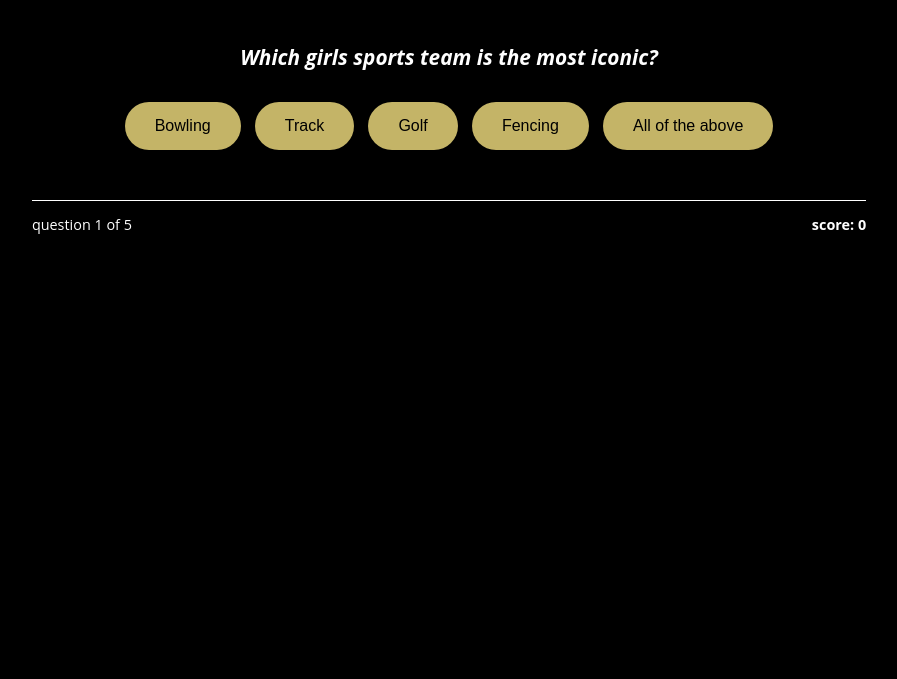
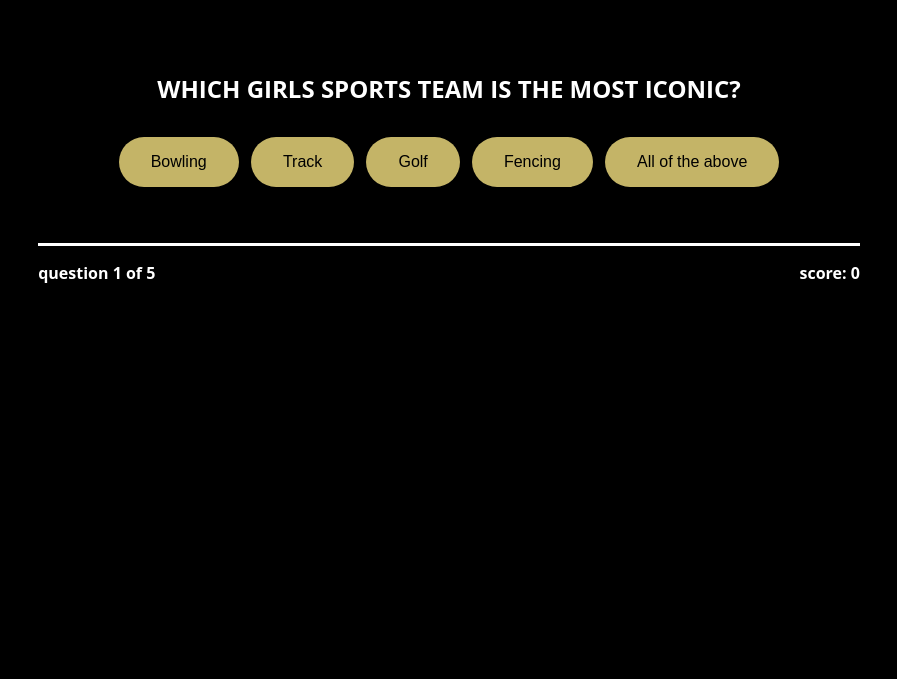
Before and after one commit to staten-island-tech/quizgame-zhou-ye, a website built with Parcel: page src/index.html in a window 1280 px wide. Shown: the part 121-800 px from the top of the page, without its empty margins (191-1088 px from the left). Built offline with nearby package versions, Linux system fonts and the light colour scheme.

Commit message:
when is it my turn to be happy

```diff
--- a/src/js/index.js
+++ b/src/js/index.js
@@ -1,15 +1,15 @@
-// QUESTION CONSTRUCTOR
+// QUESTION CONSTRUCTOR (defining the question constructor function)
 function Question(text, choices, answer) {
   this.text = text; // "string"
   this.choices = choices; // [array]
   this.answer = answer; // "string"
-}
+} //defining a constructor function
 Question.prototype.isCorrect = function (choice) {
   // returns TRUE if the choice matches the correct answer
   return this.answer === choice;
 };
 
-// MAKE QUESTIONS
+// MAKE QUESTIONS (creating 5 object instances)
 const questions = [
   new Question(
     "Which girls sports team is the most iconic?",
@@ -56,7 +56,7 @@ const questions = [
   ),
 ];
 
-// QUIZ CONSTRUCTOR
+// QUIZ CONSTRUCTOR (defining the quiz constructor function)
 function Quiz(questions) {
   // array of questions
   this.questions = questions;
@@ -81,20 +81,20 @@ Quiz.prototype.hasEnded = function () {
 
 // QUIZ GAME
 const QuizGame = {
-  displayNext: function () {
+  showNext: function () {
     if (quiz.hasEnded()) {
       this.showResults();
     } else {
-      this.displayQuestion();
-      this.displayChoices();
-      this.displayProgress();
-      this.displayScore();
+      this.showQuestion();
+      this.showChoices();
+      this.showProgress();
+      this.showScore();
     }
   }, // if the quiz has ended (question index >= length of questions), then show the results --> otherwise, continue displaying questions
-  displayQuestion: function () {
+  showQuestion: function () {
     this.populateIdWithHTML("question", quiz.getCurrentQuestion().text);
   }, //display question: uses text string (from question) to fill in the element with the id "question" in the html file
-  displayChoices: function () {
+  showChoices: function () {
     let choices = quiz.getCurrentQuestion().choices;
     // loop through each choice and display on page
     for (let i = 0; i < choices.length; i++) {
@@ -108,14 +108,14 @@ const QuizGame = {
     const button = document.getElementById(id);
     button.onclick = function () {
       quiz.checkAnswer(guess);
-      QuizGame.displayNext();
+      QuizGame.showNext();
     }; // (checks if answer is right) when user clicks -> gets the element with the id of a specific choice -> this is marked as the "guess" and runs through checkAnswer and adds a point if it's right -> displays next question
   },
-  displayScore: function () {
+  showScore: function () {
     const scoreText = "score: " + quiz.score;
     this.populateIdWithHTML("score", scoreText); //how BR appears on the game
   }, // (affects bottom right) score display changes whenever a right answer is chosen
-  displayProgress: function () {
+  showProgress: function () {
     const questionNumber = quiz.currentQuestionIndex + 1; //adds 1 everytime you move onto the next question
     const totalQuestions = quiz.questions.length; //always 5
     const progressText = "question " + questionNumber + " of " + totalQuestions; //how BL appears on the game
@@ -152,7 +152,7 @@ const QuizGame = {
 
 // CREATE QUIZ and DISPLAYS FIRST QUESTION
 const quiz = new Quiz(questions);
-QuizGame.displayNext();
+QuizGame.showNext();
 
 // Hover effect - move button down
 //let hoverBtn = document.getElementByTagName('button');
--- a/src/scss/main.scss
+++ b/src/scss/main.scss
@@ -7,7 +7,7 @@ body {
 }
 h1 {
   color: #c4b467;
-  font-size: 2rem;
+  font-size: 3rem;
   font-weight: bold;
   margin: 2.5rem 0;
   padding: 0;
@@ -15,40 +15,45 @@ h1 {
 }
 
 h3 {
-  font-size: 1.3rem;
-  font-style: italic;
+  font-size: 1.5rem;
+  font-weight: bold;
+  text-transform: uppercase;
 }
 button {
   background-color: #c4b467;
   border: none;
-  border-radius: 30px;
+  border-radius: 2rem;
   box-shadow: 0 3px 3px 0 rgba(0, 0, 0, 0.4), 0 0 2px 1px rgba(0, 0, 0, 0.1);
   cursor: pointer;
   font-size: 1rem;
-  padding: 15px 30px;
-  margin: 10px 5px 30px;
+  padding: 1rem 2rem;
+  margin: 0.5rem 0.25rem 2rem;
   transition: all 0.1s ease-in;
 }
 button:hover {
+  transition: all 0.2s ease-in;
   box-shadow: 0 6px 6px 0 rgba(0, 0, 0, 0.25), 0 0 4px 2px rgba(0, 0, 0, 0.05);
-  transform: translateY(-2px);
+  transform: translateY(-3px);
+  background-color: green;
+  color: white;
 }
 button:focus {
   outline: 0;
 }
 footer {
-  border-top: 1px solid #fff;
-  font-size: 0.9rem;
-  margin: 20px 0 30px;
+  border-top: 3px solid #fff;
+  font-size: 1rem;
+  margin: 1.5rem 0 2rem;
 }
 #quiz {
   box-shadow: 0 3px 2px 1px rgba(0, 0, 0, 0.2), 0 0 6px 3px rgba(0, 0, 0, 0.05);
-  margin: 0 auto 30px;
-  padding: 20px;
-  width: 66%;
+  margin: 0 auto 2rem;
+  padding: 1.5rem;
+  width: 65%;
 }
 #progress {
   float: left;
+  font-weight: bold;
 }
 #score {
   float: right;
```
